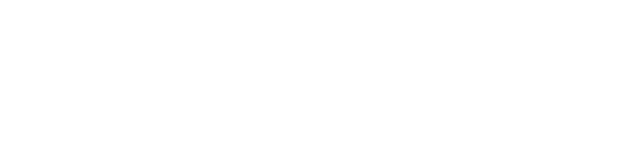
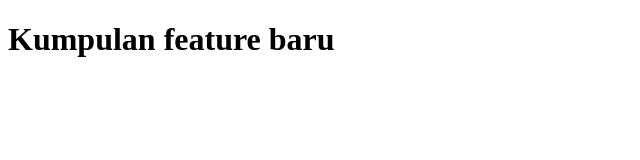
Before and after one commit to fachryan1975/latihan-upstream-v2, a plain HTML site: page index.html in a window 1280 px wide. Shown: the whole page, without its empty margins (0-640 px from the left). Drawn offline with Linux system fonts and the light colour scheme.

Commit message:
feat: penambahan h1

```diff
--- a/index.html
+++ b/index.html
@@ -6,5 +6,6 @@
     <title>Git perusahaan</title>
   </head>
   <body>
+    <h1>Kumpulan feature baru</h1>
   </body>
 </html>
```
